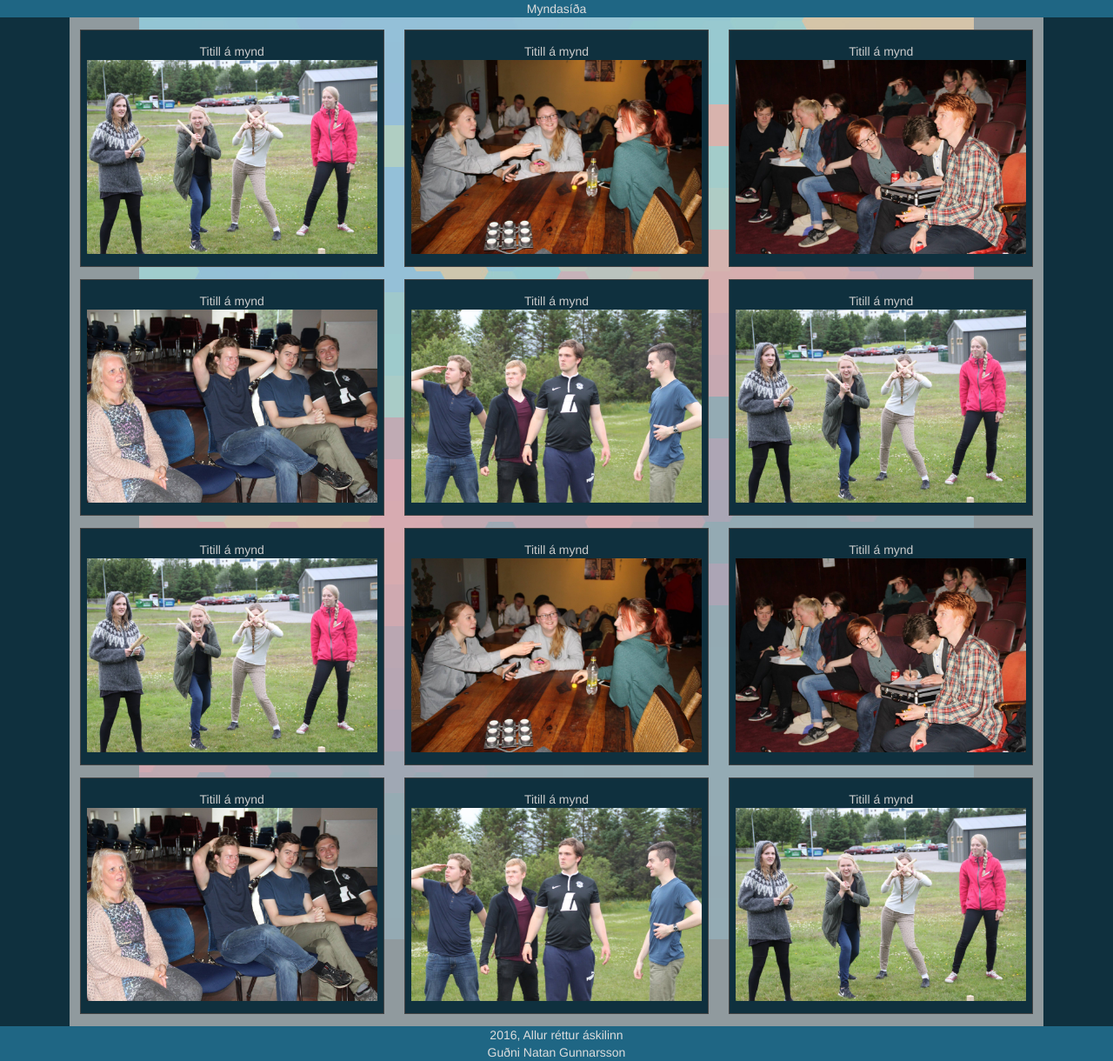
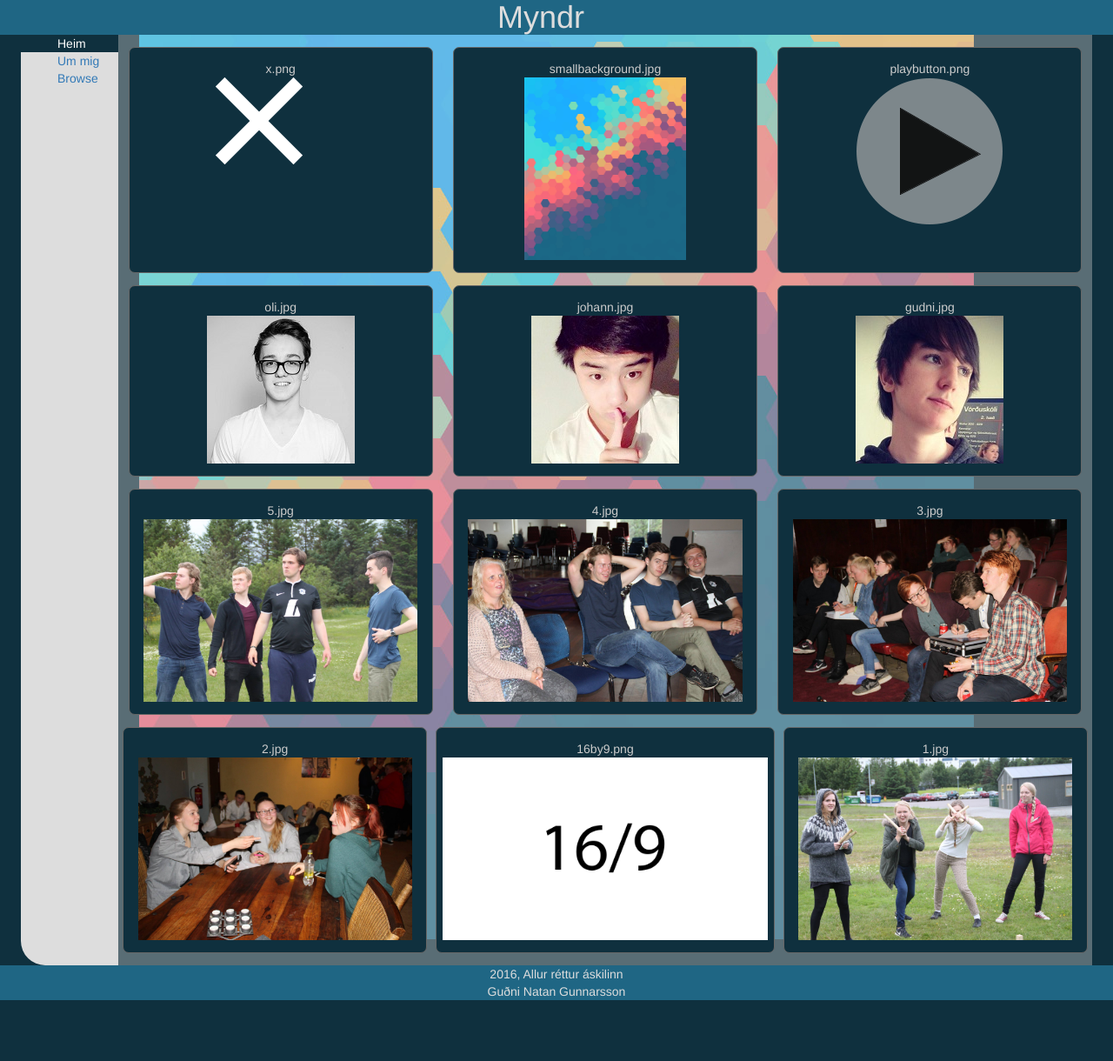
Before and after one commit to GudniNatan/Myndavefur-VEF2A3U, a PHP site: page / in a window 1280 px wide. Shown: the whole page at 87% size. After the commit the page ends 1150 px from the top, so only its background shows below. Run offline with PHP 8.4, Linux system fonts and the light colour scheme; some libraries are stand-ins or nearby versions.

Commit message:
Grind og myndir

```diff
--- /dev/null
+++ b/includes/footer.html
@@ -0,0 +1,4 @@
+<footer>
+    <p>2016, Allur réttur áskilinn</p>
+    <p>Guðni Natan Gunnarsson</p>
+</footer>
--- /dev/null
+++ b/includes/menu.php
@@ -0,0 +1,14 @@
+<?php $currentPage = basename($_SERVER['SCRIPT_FILENAME']); ?>
+<nav>
+	<ul>
+		<li>
+			<a href="index.php" <?php if ($currentPage == "index.php") { echo "class=\"current\""; } ?>>Heim</a>
+		</li>
+		<li>
+			<a href="ummig.php" <?php if ($currentPage == "ummig.php") { echo "class=\"current\""; } ?>>Um mig</a>
+		</li>
+		<li>
+			<a href="browse.php" <?php if ($currentPage == "browse.php") { echo "class=\"current\""; } ?>>Browse</a>
+		</li>
+	</ul>
+</nav>
--- /dev/null
+++ b/includes/title.php
@@ -0,0 +1,4 @@
+<?php
+ $title = basename($_SERVER['SCRIPT_FILENAME'], '.php');
+ $title = str_replace('_', ' ', $title);
+ $title = ucwords($title);
--- a/index.php
+++ b/index.php
@@ -1,6 +1,12 @@
+<?php
+    include'./includes/title.php';
+    $dir = 'img/slideshow';
+    $files = preg_grep('/^([^.])/', scandir($dir));
+    rsort($files);
+?>
 <!DOCTYPE html>
 <head>
-    <title>Dub16</title>
+    <title>Myndr<?php echo " - " . "{$title}"; ?></title>
     <meta charset="utf-8">
     <meta name="viewport" content="width=device-width, initial-scale=1.0">
     <meta http-equiv="X-UA-Compatible" content="IE=edge">
@@ -10,87 +16,26 @@
     <link rel="stylesheet" type="text/css" href="stilsida.css">
 </head>
 <body>
-    <nav class="custom-wrapper pure-g" id="menu">
-            <p>Myndasíða</p>
-    </nav>
-<main>
-    <article>
-        <p>Titill á mynd</p>
-            <figure class="img">
-            <a href="browse.php#nafn"><img src="img/slideshow/1.jpg"></a>
+    <header class="custom-wrapper pure-g" id="menu">
+            <h1>Myndr</h1>
+    </header>
+<div class="containall">
+    <?php include("./includes/menu.php") ?>
+    <main>
+        <?php
+            foreach ($files as $key => $value) {
+                echo "<article>
+            <p>$value</p>
+            <figure class='img'>
+                <a href='browse.php#img$key'><img src='img/slideshow/$value'></a>
             </figure>
         </article>
-    <article>
-        <p>Titill á mynd</p>
-        <figure class="img">
-            <img src="img/slideshow/2.jpg">
-        </figure>
-    </article>
-    <article>
-        <p>Titill á mynd</p>
-        <figure class="img">
-            <img src="img/slideshow/3.jpg">
-        </figure>
-    </article>
-    <article>
-        <p>Titill á mynd</p>
-        <figure class="img">
-            <img src="img/slideshow/4.jpg">
-        </figure>
-    </article>
-    <article>
-        <p>Titill á mynd</p>
-        <figure class="img">
-            <img src="img/slideshow/5.jpg">
-        </figure>
-    </article>
-    <article>
-        <p>Titill á mynd</p>
-        <figure class="img">
-            <img src="img/slideshow/1.jpg">
-        </figure>
-    </article>
-    <article>
-        <p>Titill á mynd</p>
-        <figure class="img">
-            <img src="img/slideshow/1.jpg">
-        </figure>
-    </article>
-    <article>
-        <p>Titill á mynd</p>
-        <figure class="img">
-            <img src="img/slideshow/2.jpg">
-        </figure>
-    </article>
-    <article>
-        <p>Titill á mynd</p>
-        <figure class="img">
-            <img src="img/slideshow/3.jpg">
-        </figure>
-    </article>
-    <article>
-        <p>Titill á mynd</p>
-        <figure class="img">
-            <img src="img/slideshow/4.jpg">
-        </figure>
-    </article>
-    <article>
-        <p>Titill á mynd</p>
-        <figure class="img">
-            <img src="img/slideshow/5.jpg">
-        </figure>
-    </article>
-    <article>
-        <p>Titill á mynd</p>
-        <figure class="img">
-            <img src="img/slideshow/1.jpg">
-        </figure>
-    </article>
-</main>
-<footer>
-    <p>2016, Allur réttur áskilinn</p>
-    <p>Guðni Natan Gunnarsson</p>
-</footer>
+        ";
+            }
+        ?>
+    </main>
+</div>
+<?php include("./includes/footer.html") ?>
     <script src="https://ajax.googleapis.com/ajax/libs/jquery/1.11.3/jquery.min.js"></script>
 </body>
 </html>
--- a/stilsida.css
+++ b/stilsida.css
@@ -20,10 +20,11 @@ body {
 }
 div, article, nav, header, aside, footer, body{
 	box-sizing: border-box;
+    padding: 0;
 }
 main {
     height: inherit;
-    background-color: rgba(200, 200, 200, .7);
+    background-color: rgba(200, 200, 200, .4);
     background-attachment: fixed;
     order: 0;
     margin: 0;
@@ -32,6 +33,10 @@ main {
     align-content: flex-start;
     padding-top: 1em
 }
+div.containall{
+    display: flex;
+    margin: 0;
+}
 h1, h2, h4 {
 	margin: 0;
     padding-right: 1em
@@ -39,31 +44,56 @@ h1, h2, h4 {
 p {
     margin: 0;
 }
-nav{
+header{
 	width: 100%;
 	background-color: #1f6684;
 	text-align: center;
 }
+nav{
+    background-color: #DDD;
+    height: 100%;
+    border-bottom-left-radius: 2em;
+    min-width: 8em;
+}
+nav ul{
+    padding: 0;
+}
+nav ul li{
+    list-style-type: none;
+}
+nav ul li a{
+    padding-left: 3em;
+}
+a.current{
+    background-color: #0f303e;
+    color: #FFF;
+    width: 100%;
+    display: block;
+}
+a.current:hover{
+    background-color: #144052;
+}
 img{
 	max-width: 100%;
+    max-height: 15em;
 }
 figure{
 	width: 100%;
 	max-width: 100%;
-	display: inline-block;
+	display: block;
 }
 article{
-	max-width: 25%;
 	min-width: 25em;
 	margin-bottom: 1em;
 	padding: 1em 0.5em;
 	display: inline;
 	background-color: #0f303e;
-	border: 1px solid #444;
+	border: 1px solid #666;
+	border-radius: 0.5em;
 	color: #CCC;
 	text-align: center;
 }
-article *{
+article p{
 	display: inline-block;
 }
 footer{
```
Also changed, not shown: img/slideshow/16by9.png (added), img/slideshow/gudni.jpg (added), img/slideshow/johann.jpg (added), img/slideshow/oli.jpg (added), img/slideshow/playbutton.png (added), img/slideshow/smallbackground.jpg (added), img/slideshow/x.png (added), ummig.php (added).
